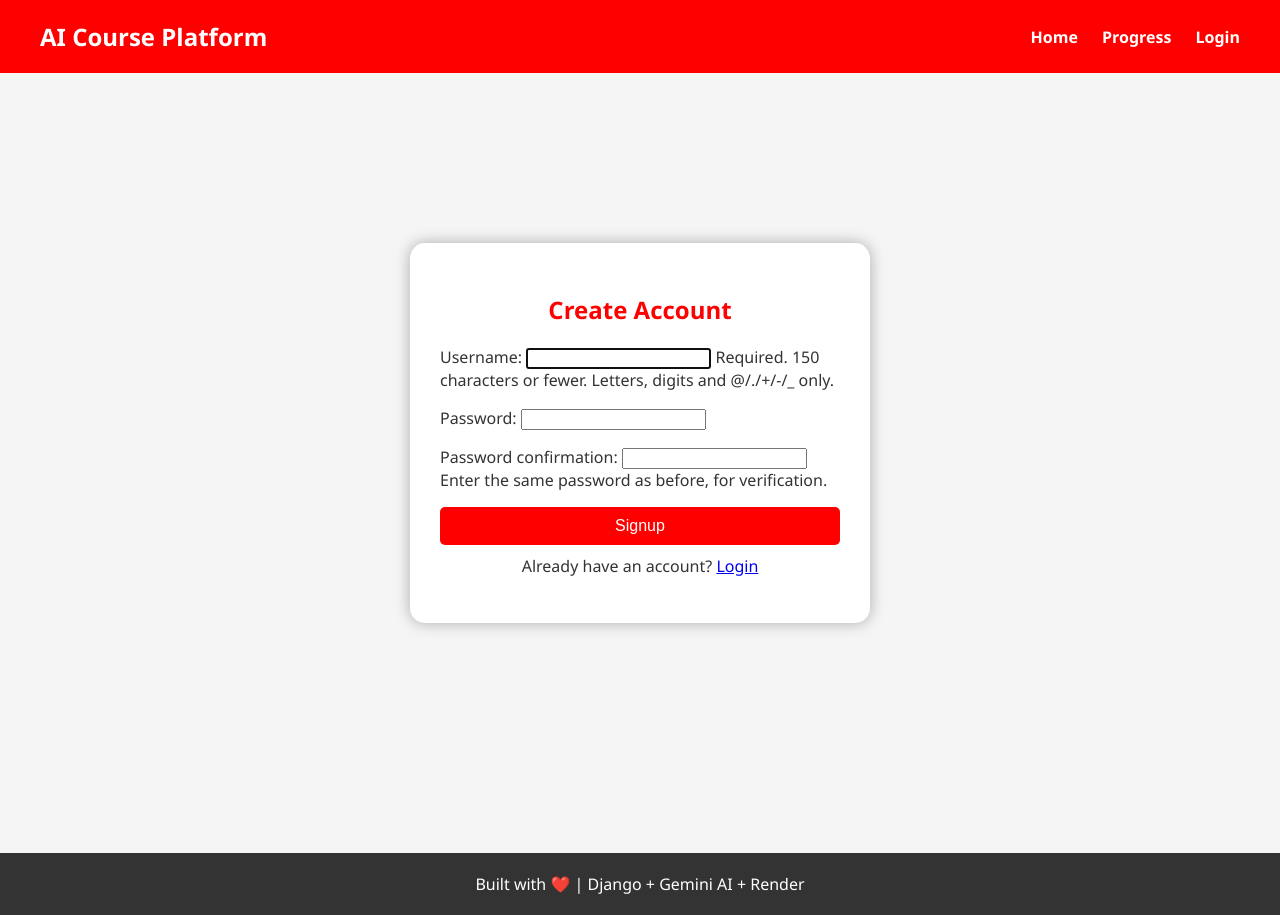
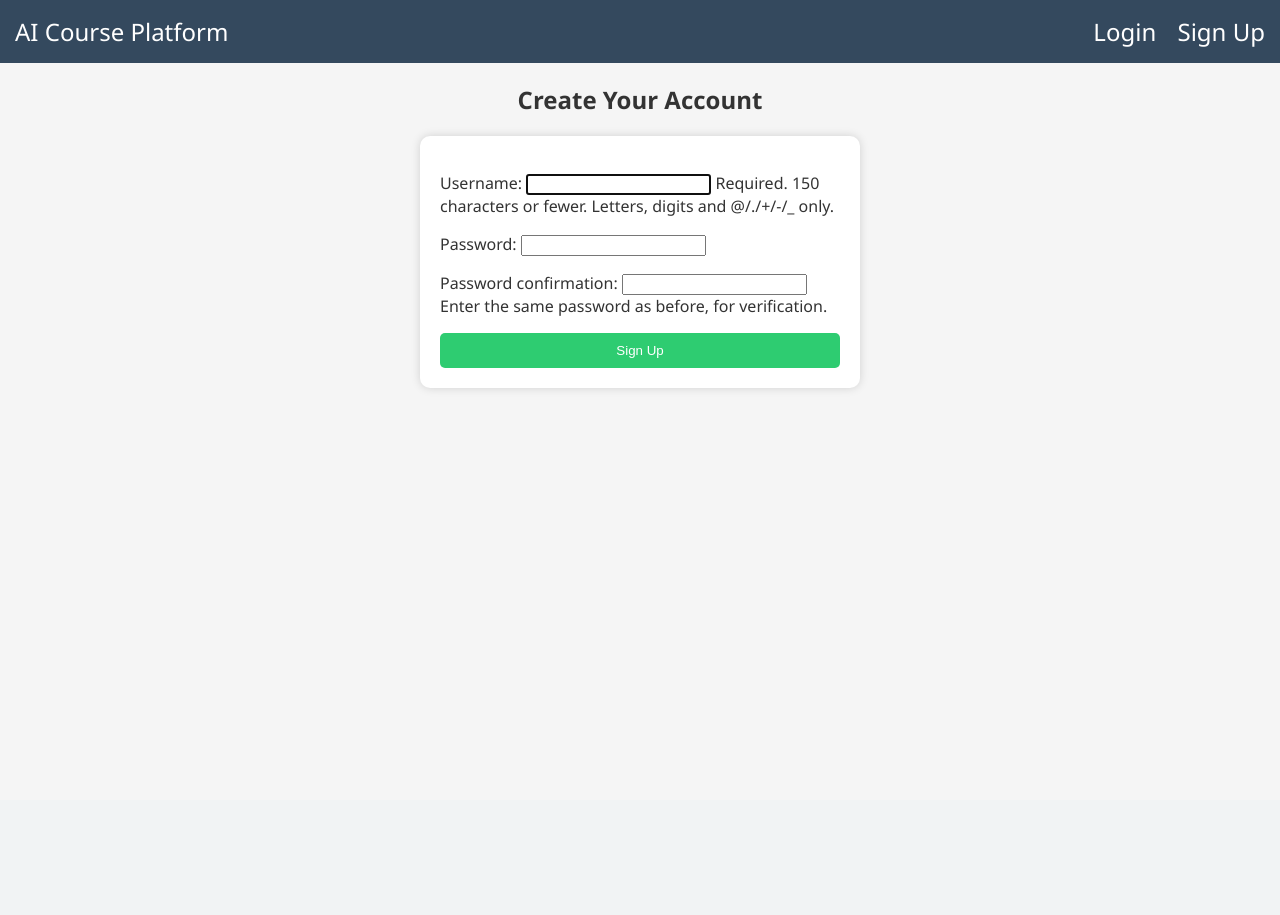
Before and after one commit to meghavardhan-git/django-ai-course-platform, a Django app: page /signup/ in a window 1280 px wide. After the commit the page ends 390 px from the top, so only its background shows below. Run offline with Django 5.2, Linux system fonts and the light colour scheme.

Commit message:
Frontend polished with original design + better colors

```diff
--- a/templates/base.html
+++ b/templates/base.html
@@ -3,74 +3,51 @@
 <head>
     <meta charset="UTF-8">
     <title>{% block title %}AI Course Platform{% endblock %}</title>
-    <meta name="viewport" content="width=device-width, initial-scale=1">
     <style>
         body {
-            font-family: 'Segoe UI', Tahoma, Geneva, Verdana, sans-serif;
+            font-family: 'Segoe UI', sans-serif;
             margin: 0;
-            background-color: #f5f5f5;
+            background: #f5f5f5;
             color: #333;
         }
-        header {
-            background-color: #FF0000;
+        .navbar {
+            background: #34495e;
+            padding: 15px;
             color: white;
-            padding: 20px 40px;
+            font-size: 24px;
             display: flex;
             justify-content: space-between;
-            align-items: center;
         }
-        header a {
+        .navbar a {
             color: white;
             text-decoration: none;
-            font-weight: bold;
-            margin-left: 20px;
+            margin-left: 15px;
         }
-        main {
-            padding: 40px;
-            max-width: 1200px;
-            margin: auto;
-        }
-        footer {
-            background-color: #333;
-            color: white;
-            padding: 20px;
-            text-align: center;
-            margin-top: 60px;
-        }
-        .btn-red {
-            background-color: #FF0000;
-            color: white;
-            padding: 10px 20px;
-            border: none;
-            border-radius: 25px;
-            font-size: 16px;
-            cursor: pointer;
-        }
-        .btn-red:hover {
-            background-color: #cc0000;
+        .container {
+            width: 90%;
+            margin: 20px auto;
         }
     </style>
 </head>
 <body>
-    <header>
-        <div style="font-size: 24px; font-weight: bold;">AI Course Platform</div>
-        <nav>
-            <a href="{% url 'course_list' %}">Home</a>
-            <a href="{% url 'user_progress' %}">Progress</a>
-            {% if user.is_authenticated %}
-                <a href="{% url 'logout' %}">Logout</a>
-            {% else %}
-                <a href="{% url 'login' %}">Login</a>
-            {% endif %}
-        </nav>
-    </header>
 
-    <main>
-        {% block content %}{% endblock %}
-    </main>
+<div class="navbar">
+    AI Course Platform
+    <div>
+        {% if user.is_authenticated %}
+            Welcome, {{ user.username }} |
+            <a href="{% url 'logout' %}">Logout</a>
+        {% else %}
+            <a href="{% url 'login' %}">Login</a>
+            <a href="{% url 'signup' %}">Sign Up</a>
+        {% endif %}
+    </div>
+</div>
 
-    <footer>
-        Built with ❤️ | Django + Gemini AI + Render
-    </footer>
+<div class="container">
+    {% block content %}
+    {% endblock %}
+</div>
+
 </body>
 </html>
--- a/templates/registration/signup.html
+++ b/templates/registration/signup.html
@@ -1,15 +1,10 @@
 {% extends 'base.html' %}
-{% block title %}Signup{% endblock %}
+{% block title %}Sign Up{% endblock %}
 {% block content %}
-<div style="display: flex; justify-content: center; align-items: center; height: 80vh;">
-  <div style="width: 400px; padding: 30px; box-shadow: 0 0 15px rgba(0,0,0,0.3); border-radius: 15px; background-color: #fff;">
-    <h2 style="text-align: center; color: #FF0000;">Create Account</h2>
-    <form method="post">
-      {% csrf_token %}
-      {{ form.as_p }}
-      <button type="submit" style="width: 100%; padding: 10px; background-color: #FF0000; color: white; border: none; border-radius: 5px; font-size: 16px;">Signup</button>
-    </form>
-    <p style="text-align: center; margin-top: 10px;">Already have an account? <a href="{% url 'login' %}">Login</a></p>
-  </div>
-</div>
+<h2 style="text-align:center;">Create Your Account</h2>
+<form method="post" style="max-width: 400px; margin: auto; background: white; padding: 20px; border-radius: 10px; box-shadow: 0 0 10px rgba(0,0,0,0.15);">
+    {% csrf_token %}
+    {{ form.as_p }}
+    <button type="submit" style="width: 100%; padding: 10px; background: #2ecc71; color: white; border: none; border-radius: 5px;">Sign Up</button>
+</form>
 {% endblock %}
```
Also changed, not shown: templates/course_list.html (+22 -38 lines), templates/registration/login.html (+6 -11 lines).
